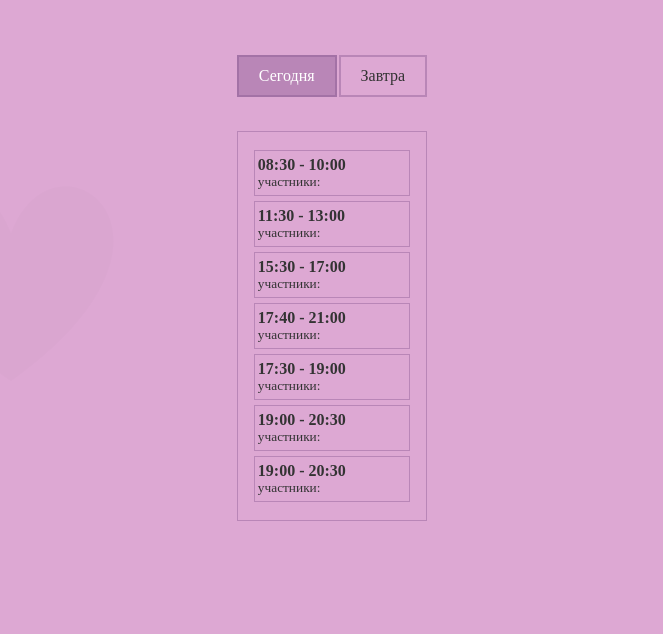
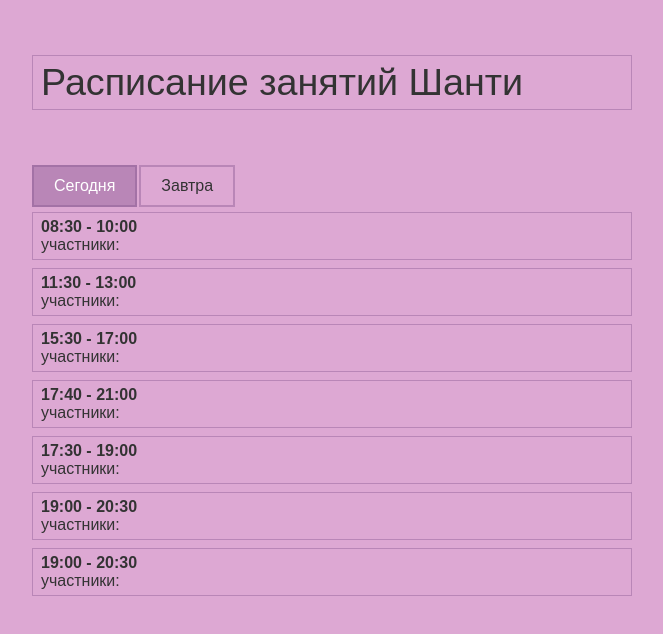
Before and after one commit to gleba/shanti-dash, a Vue app: page / in a window 1280 px wide. Shown: the top 634 px of the page, without its empty margins (308-971 px from the left). Built offline with nearby package versions, Linux system fonts and the light colour scheme.

Commit message:
больше не дуется

```diff
--- a/components.d.ts
+++ b/components.d.ts
@@ -13,6 +13,5 @@ declare module 'vue' {
     ScheduleRow: typeof import('./src/components/ScheduleRow.vue')['default']
     ScheduleTable: typeof import('./src/components/ScheduleTable.vue')['default']
     Title: typeof import('./src/components/Title.vue')['default']
-    ZTable: typeof import('./src/components/ScheduleTable.vue')['default']
   }
 }
--- a/src/App.vue
+++ b/src/App.vue
@@ -12,7 +12,7 @@
       //- pre ----
       //- pre {{mockFmt[selectedDay]}}
 
-  Heart
+  //Heart
 </template>
 
 <script setup>
--- a/src/components/Heart.vue
+++ b/src/components/Heart.vue
@@ -19,14 +19,14 @@
 }
 .heart {
   fill: var(--color-text);
-  opacity: .1;
+  opacity: .10;
   animation: customAni 3900ms ease 0s infinite normal none;
 }
 @keyframes customAni {
   0%,
   50%,
   100% {
-    opacity: .1;
+    opacity: .06;
   }
 
   25%,
--- a/src/components/Title.vue
+++ b/src/components/Title.vue
@@ -1,6 +1,6 @@
 <template lang="pug">
   header
-    title Расписание занятий Шанти
+    .title Расписание занятий Шанти
 </template>
 
 <script setup>
--- a/src/css/draft.scss
+++ b/src/css/draft.scss
@@ -1,5 +1,5 @@
 body {
-  font-family: "Segoe Print";
+  font-family: Arial, Helvetica, sans-serif;
   background-color: var(--color-background);
   margin: 0;
   padding: 0;
@@ -14,30 +14,35 @@ body {
 
   .phone-emulation {
     max-width: 600px;
+    flex: 1;
+    min-width: 0;
   }
 
   header {
     .title {
       border: 1px solid var(--color-border);
       padding: var(--fh-3) var(--fw-3);
+      margin: 0 0 var(--fw-7) 0;
       font-size: var(--label-size-10);
     }
   }
 
   .schedule {
-    padding: var(--fh-7) 0;
+    padding: var(--fh-3) 0;
+
 
     .table {
-      padding: var(--fh-5) var(--fw-4);
-      border: 1px solid var(--color-border);
+      //padding: var(--fh-5) var(--fw-4);
+      //border: 1px solid var(--color-border);
+
 
       .row:hover {
         background: var(--color-background-hover);
         cursor: pointer;
       }
       .row {
-        margin: var(--fh-3) var(--fw-1);
-        padding: var(--fh-3) var(--fw-1);
+        margin: 0 0 var(--fw-3) 0;
+        padding: var(--fh-3) var(--fw-3);
         border: 1px solid var(--color-border);
 
         .naz {
@@ -54,7 +59,6 @@ body {
         }
         .heh {
           //background-color: white;
-          font-size: smaller;
           color: var(--color-text);
         }
       }
```
